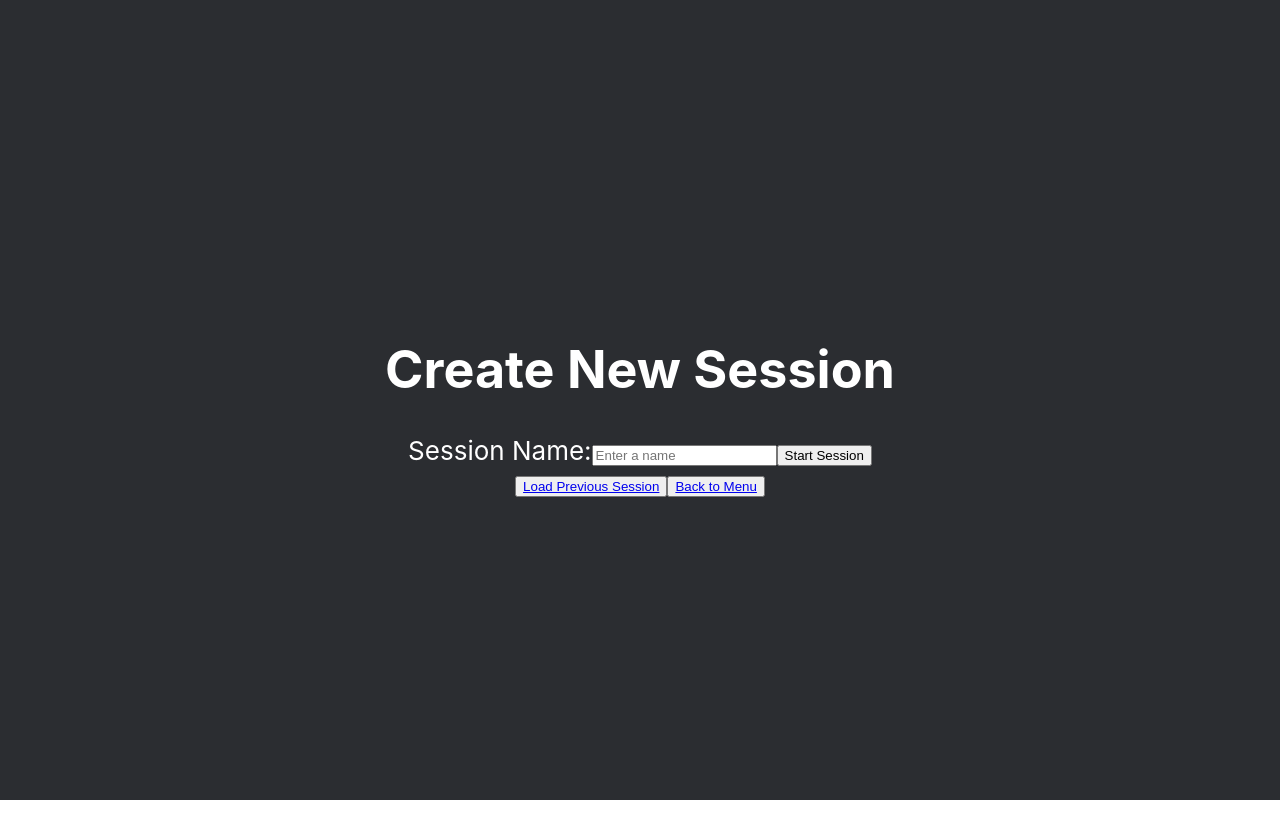
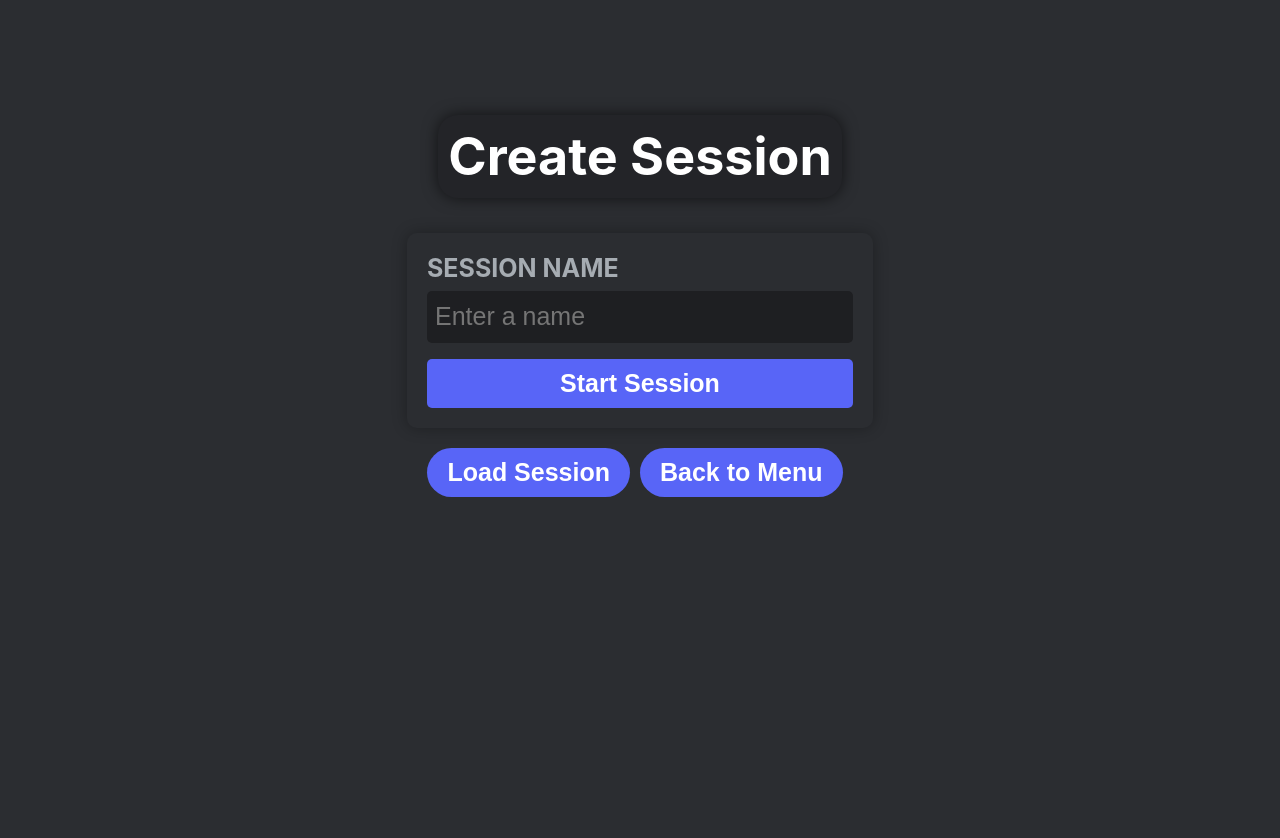
Before and after one commit to nlewxxs/balance-bug, a React (Create React App) app in the folder app/: page /Create in a window 1280 px wide. Before the commit the page ends 800 px from the top, so only its background shows below. Built offline with nearby package versions, Linux system fonts and the light colour scheme.

Commit message:
more discord

```diff
--- a/app/src/components/CreateSession.js
+++ b/app/src/components/CreateSession.js
@@ -14,7 +14,7 @@ function CreateSession() {
     };
 
     const checkIfTaken = () => {
-        // Realistically won't need this due to the id/SessionKey
+        // Realistically won't need this due to the id/SessionName
 
         // Make api call
         //  fetchData(`api/isnametaken?name=${sessionName}`)
@@ -65,7 +65,7 @@ function CreateSession() {
             console.log(data);
             setTimeout(() => {
                 setLoading(response.isLoading);
-                if(!response.error) { navigateToPath(data.BugId,data.SessionKey); }
+                if(!response.error) { navigateToPath(data.BugName,data.SessionId); }
                 else { setErrorMsgs( { err: "fetch", msg: errors.fetch } );  }
                 console.log(errorMsgs);
             }, 300);
@@ -86,27 +86,34 @@ function CreateSession() {
         {isLoading ? (
             <div>Loading...</div>
         ) : (
-            <div>
-            <h1>Create New Session</h1>
+            <div className="create_page">
+            <h1 className="title">Create Session</h1>
+            <div className="form_container">
             <form onSubmit={handleSubmit}>
-                <label>Session Name:</label>
-                <input
+                <label className="input_label">SESSION NAME</label>
+                <input className="input_box"
                     type="text"
                     placeholder="Enter a name"
                     value={sessionName}
-                    onChange={(e) => setSessionName(e.target.value) }
-                />
+                    onChange={(e) => setSessionName(e.target.value) } />
                 {renderErrorMsg("fetch")}
                 {renderErrorMsg("empty")}
                 {renderErrorMsg("taken")}
-                <input type="submit" value="Start Session"/>
+                <input className="input_btn" type="submit" value="Start Session"/>
             </form>
-            <button className = "load_btn">
-                <Link to={"/Load"}>Load Previous Session</Link>
-            </button>
-            <button className = "back_btn">
-                <Link to={"/"}>Back to Menu</Link>
-            </button>
+            </div>
+            <div className="btn_container">
+                <div className="load_btn">
+                  <button className="btn">
+                    <Link to="/Load" className="btn_link">Load Session</Link>
+                  </button>
+                </div>
+                <div className="back_btn">
+                  <button className="btn">
+                      <Link to="/" className="btn_link">Back to Menu</Link>
+                    </button>
+                </div>
+            </div>
             </div>
         )}
       </div>
--- a/app/src/components/DisplayGraph.js
+++ b/app/src/components/DisplayGraph.js
@@ -7,16 +7,22 @@ function DisplayGraph() {
     // make api call
 
     return (
-      <div className="GraphPage">
-        <h1>GRAPH FILLER</h1>
+      <div className="display_page">
+        <h1 className="title">GRAPH FILLER</h1>
         <p> {id} </p>
         {/* Display Graph Info */}
-        <button className="load_btn">
-          <Link to="/Load">Change Session</Link>
-        </button>
-        <button className="back_btn">
-           <Link to="/">Back to Menu</Link>
-        </button>
+        <div className="btn_container">
+            <div className="load_btn">
+              <button className="btn">
+                <Link to={"/Load"} className="btn_link">Load Session</Link>
+              </button>
+            </div>
+            <div className="back_btn">
+              <button className="btn">
+                <Link to="/" className="btn_link">Back to Menu</Link>
+              </button>
+            </div>
+        </div>
       </div>
 
     )
--- a/app/src/components/LoadSession.js
+++ b/app/src/components/LoadSession.js
@@ -27,15 +27,21 @@ function LoadSession() {
     { isLoading ? (
         <div> Loading... </div>
     ) : (
-    <div className="selection">
-      <h1>Select Session</h1>
+    <div className="load_page">
+      <h1 className="title">Select Session</h1>
       {<SessionList sessions={sessions} />}
-      <button className="create_btn">
-          <Link to="/Create">Create New Session</Link>
-      </button>
-      <button className="back_btn">
-          <Link to="/">Back to Menu</Link>
-      </button>
+      <div className="btn_container">
+          <div className="create_btn">
+              <button className="btn">
+                  <Link to="/Create" className="btn_link">Create Session</Link>
+              </button>
+          </div>
+          <div className="back_btn">
+              <button className="btn">
+                  <Link to="/" className="btn_link">Back to Menu</Link>
+              </button>
+          </div>
+      </div>
     </div>
     )}
     </div>
--- a/app/src/components/MainMenu.js
+++ b/app/src/components/MainMenu.js
@@ -2,14 +2,20 @@ import { Link } from 'react-router-dom';
 
 function MainMenu() {
     return (
-      <div className="Menu">
-        <h1>Main Menu</h1>
-        <button className="create_btn">
-           <Link to="/Create">Create New Session</Link>
-        </button>
-        <button className="load_btn">
-           <Link to="/Load">Load Previous Session</Link>
-        </button>
+      <div className="menu_page">
+        <h1 className="title">Main Menu</h1>
+        <div className="btn_container">
+            <div className="create_btn">
+              <button className="btn">
+               <Link to="/Create" className="btn_link">Create Session</Link>
+              </button>
+            </div>
+            <div className="load_btn">
+              <button className="btn">
+                <Link to={"/Load"} className="btn_link">Load Session</Link>
+              </button>
+            </div>
+        </div>
       </div>
     )
 }
--- a/app/src/index.css
+++ b/app/src/index.css
@@ -1,8 +1,6 @@
 body {
   margin: 0;
-  font-family: -apple-system, BlinkMacSystemFont, 'Segoe UI', 'Roboto', 'Oxygen',
-    'Ubuntu', 'Cantarell', 'Fira Sans', 'Droid Sans', 'Helvetica Neue',
-    sans-serif;
+  font-family: -apple-system, BlinkMacSystemFont, "Segoe UI", Georgia, Serif;
   -webkit-font-smoothing: antialiased;
   -moz-osx-font-smoothing: grayscale;
   color: #000;
@@ -14,8 +12,9 @@ body {
 
 .App {
   background-color: #2B2D31;
-  min-height: 100vh;
   display: flex;
+  padding-top: 05vh;
+  padding-bottom: 0;
   flex-direction: column;
   align-items: center;
   justify-content: center;
@@ -23,7 +22,139 @@ body {
   color: white;
 }
 
-div.selection {
+.menu_page {
+  position: relative;
+  height: 90vh;
+  display: flex;
+  flex-direction: column;
+  align-items: center;
+  justify-content: flex-start;
+  box-sizing: border-box;
+}
+
+.create_page {
+  position: relative;
+  height: 90vh;
+  display: flex;
+  flex-direction: column;
+  align-items: center;
+  justify-content: flex-start;
+  box-sizing: border-box;
+}
+
+.load_page {
+  position: relative;
+  height: 80vh;
+  display: flex;
+  flex-direction: column;
+  align-items: center;
+  justify-content: flex-start;
+  box-sizing: border-box;
+}
+
+.display_page {
+  position: relative;
+  height: 90vh;
+  display: flex;
+  flex-direction: column;
+  align-items: center;
+  justify-content: flex-start;
+  box-sizing: border-box;
+}
+
+.title {
+  position: sticky;
+  top: 0;
+  padding: 10px;
+  background-color: #232428;
+  border-radius: 20px;
+  box-shadow: 0 0 15px rgba(0, 0, 0, 0.6);
+}
+
+.btn_container {
+  display: flex;
+  justify-content: center;
+  margin-top: 20px;
+}
+
+.btn {
+  background-color: #5865F7;
+  display: inline-block;
+  border-radius: 25px;
+  padding: 10px 20px;
+  text-align: center;
+  margin-right: 10px;
+  font-size: 25px;
+  font-weight: bold;
+  border: none;
+  color: white;
+  transition: box-shadow 0.3s ease, background-color 0.3s ease;
+}
+
+.btn:hover {
+  box-shadow: 0 0 15px rgba(0, 0, 0, 0.6);
+  background-color: #7983F5;
+}
+
+.btn_link {
+    color: white;
+    text-decoration: none;
+}
+
+.form_container {
+    /*border: 5px solid #1E1F22;*/
+    box-shadow: 0 0 15px rgba(0, 0, 0, 0.3);
+    border-radius: 10px;
+    padding-bottom: 20px;
+    padding-top: 20px;
+}
+form {
+  display: flex;
+  flex-direction: column;
+  align-items: flex-start;
+  width: 100%;
+  padding: 0 20px;
+  box-sizing: border-box;
+}
+
+.input_label {
+  font-weight: bold;
+  font-size: 25px;
+  color: #A6ACB2;
+  margin-bottom: 8px;
+}
+
+.input_box {
+  width: 410px;
+  height: 36px;
+  padding: 8px;
+  font-size: 25px;
+  border-radius: 5px;
+  border: none;
+  background-color: #1E1F22;
+  color: white;
+  margin-bottom: 16px;
+  outline: none;
+}
+
+.input_btn {
+  background-color: #5865F7;
+  width: 100%;
+  color: white;
+  padding: 10px 0px;
+  font-weight: bold;
+  font-size: 25px;
+  border: none;
+  border-radius: 5px;
+  cursor: pointer;
+  transition: background-color 0.3s ease;
+}
+
+.input_btn:hover {
+  background-color: #4752C4;
+}
+
+.selection {
   /* background-color: #54337a; */
   max-width: 90vw;
   max-height: 80vh;
@@ -37,7 +168,7 @@ table {
   display: block;
   overflow-y: scroll;
   table-layout: fixed;
-  max-height: 63vh;
+  max-height: 50vh;
   min-height: 70%;
   border-collapse: separate;
   border-spacing: 0;
@@ -46,6 +177,7 @@ table {
   border: 10px solid #494C52;
   border-left: 5px solid #494C52;
   border-right: none;
+  box-shadow: 0 0 15px rgba(0, 0, 0, 0.6);
 }
 
 th {
@@ -64,14 +196,13 @@ th {
 }
 
 td {
-  border: 4px solid #494C52;
+  border-left: 5px solid #494C52;
   border-bottom: none;
   border-right: none;
   padding-left: 10px;
   padding-right: 10px;
   padding-top: 5px;
   padding-bottom: 5px;
-  border-left: 5px solid #494C52;
 }
 
 tr.session_row:hover,
@@ -79,6 +210,7 @@ tr:focus-within {
   background: #494C92;
   display: table-row;
   transition: background-color 0.3s ease;
+  box-shadow: 0 0 35px rgba(0, 0, 0, 0.6);
 }
 
 table::-webkit-scrollbar {
```
